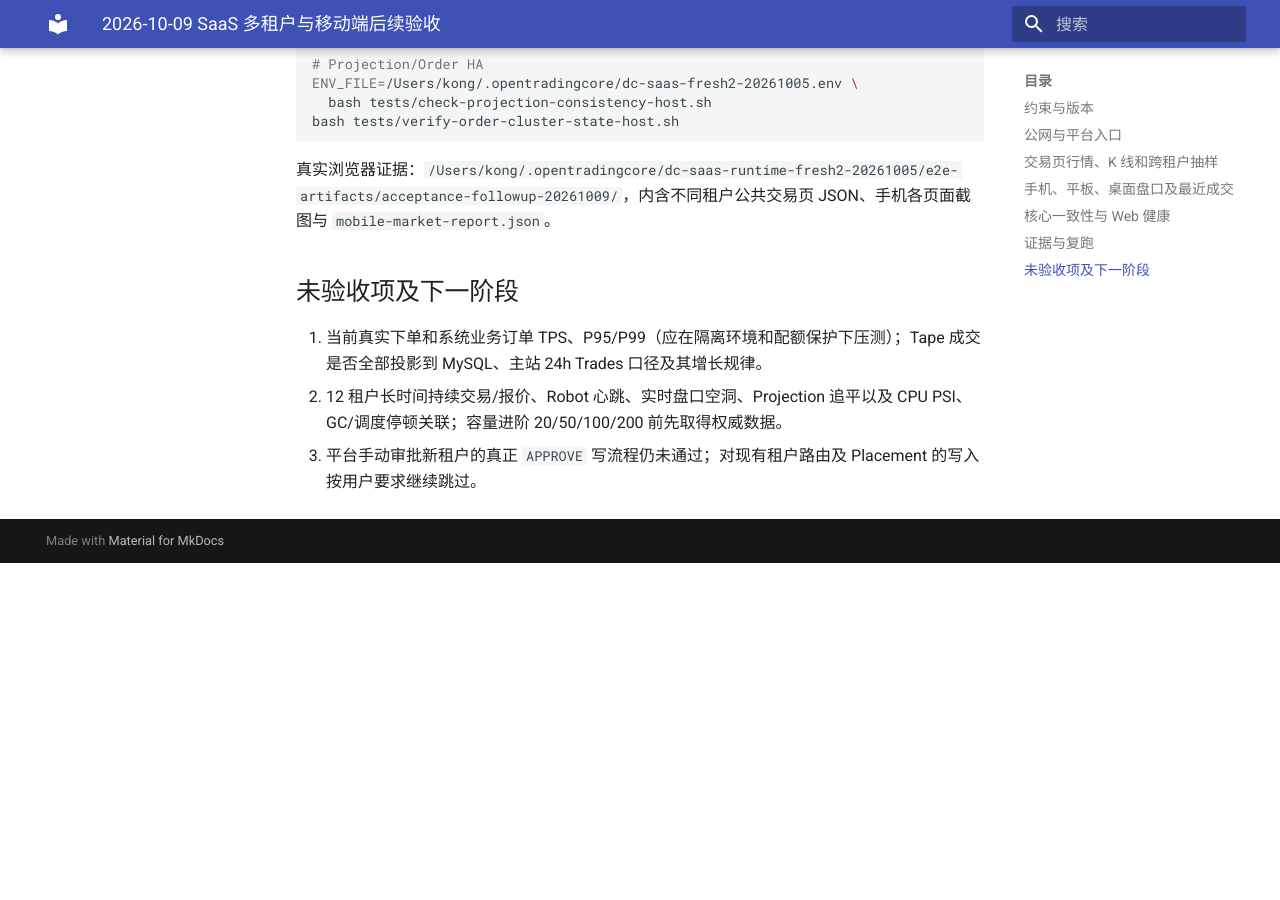
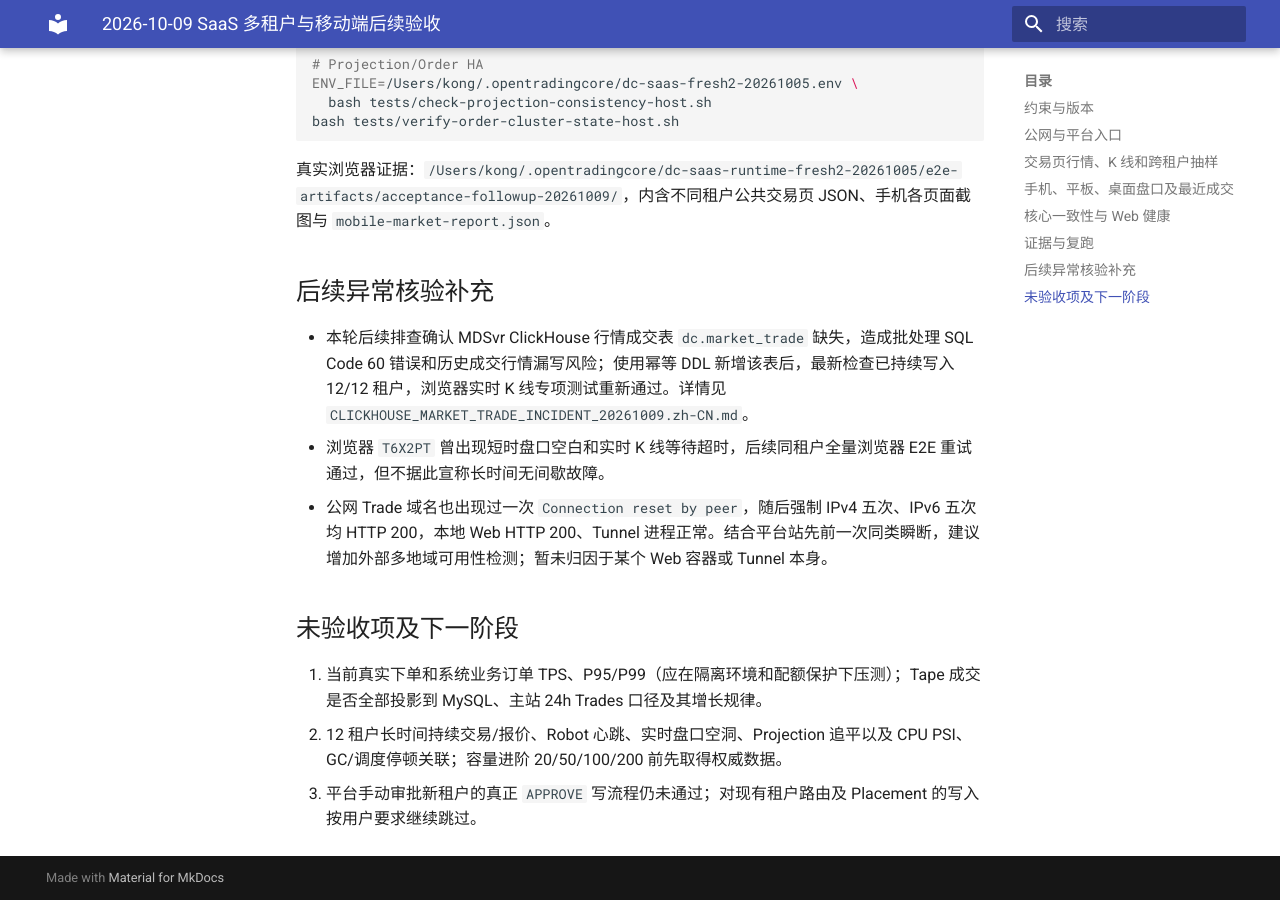
Before and after one commit to bliplink/dc-quant-deploy, an MkDocs documentation site: the page built from docs/SAAS_READONLY_ACCEPTANCE_FOLLOWUP_20261009.zh-CN.md, in a window 1280 px wide and 900 px high, scrolled down 2106 px. Built offline with MkDocs 1.6.1 and Material for MkDocs 9.7.7, drawn with Linux system fonts in a browser that asks for light colours; before the commit the page ends 2669 px from its top, so only the background shows below that.

Commit message:
docs(saas): close market-data incident and record intermittent public resets

```diff
--- a/docs/SAAS_READONLY_ACCEPTANCE_FOLLOWUP_20261009.zh-CN.md
+++ b/docs/SAAS_READONLY_ACCEPTANCE_FOLLOWUP_20261009.zh-CN.md
@@ -54,6 +54,12 @@ bash tests/verify-order-cluster-state-host.sh
 
 真实浏览器证据：`/Users/kong/.opentradingcore/dc-saas-runtime-fresh2-20261005/e2e-artifacts/acceptance-followup-20261009/`，内含不同租户公共交易页 JSON、手机各页面截图与 `mobile-market-report.json`。
 
+## 后续异常核验补充
+
+- 本轮后续排查确认 MDSvr ClickHouse 行情成交表 `dc.market_trade` 缺失，造成批处理 SQL Code 60 错误和历史成交行情漏写风险；使用幂等 DDL 新增该表后，最新检查已持续写入 12/12 租户，浏览器实时 K 线专项测试重新通过。详情见 `CLICKHOUSE_MARKET_TRADE_INCIDENT_20261009.zh-CN.md`。
+- 浏览器 `T6X2PT` 曾出现短时盘口空白和实时 K 线等待超时，后续同租户全量浏览器 E2E 重试通过，但不据此宣称长时间无间歇故障。
+- 公网 Trade 域名也出现过一次 `Connection reset by peer`，随后强制 IPv4 五次、IPv6 五次均 HTTP 200，本地 Web HTTP 200、Tunnel 进程正常。结合平台站先前一次同类瞬断，建议增加外部多地域可用性检测；暂未归因于某个 Web 容器或 Tunnel 本身。
+
 ## 未验收项及下一阶段
 
 1. 当前真实下单和系统业务订单 TPS、P95/P99（应在隔离环境和配额保护下压测）；Tape 成交是否全部投影到 MySQL、主站 24h Trades 口径及其增长规律。
```
